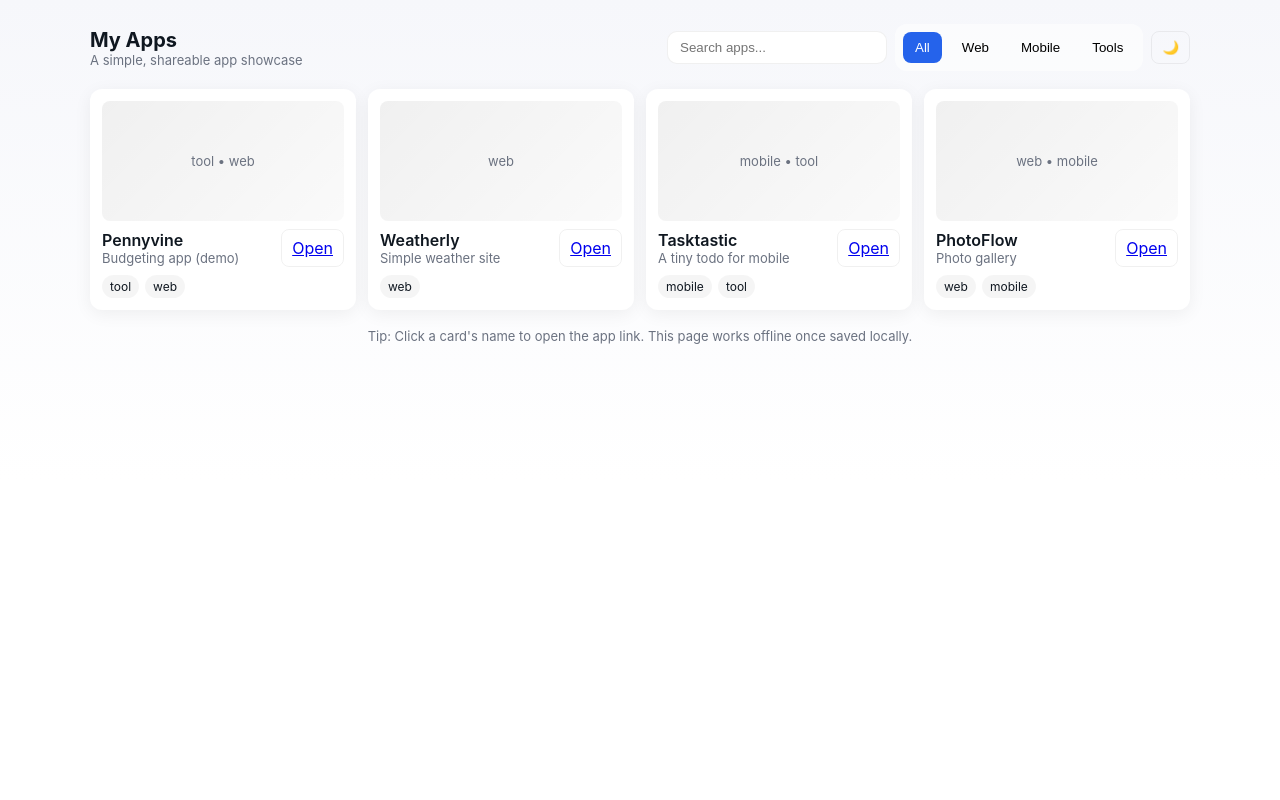
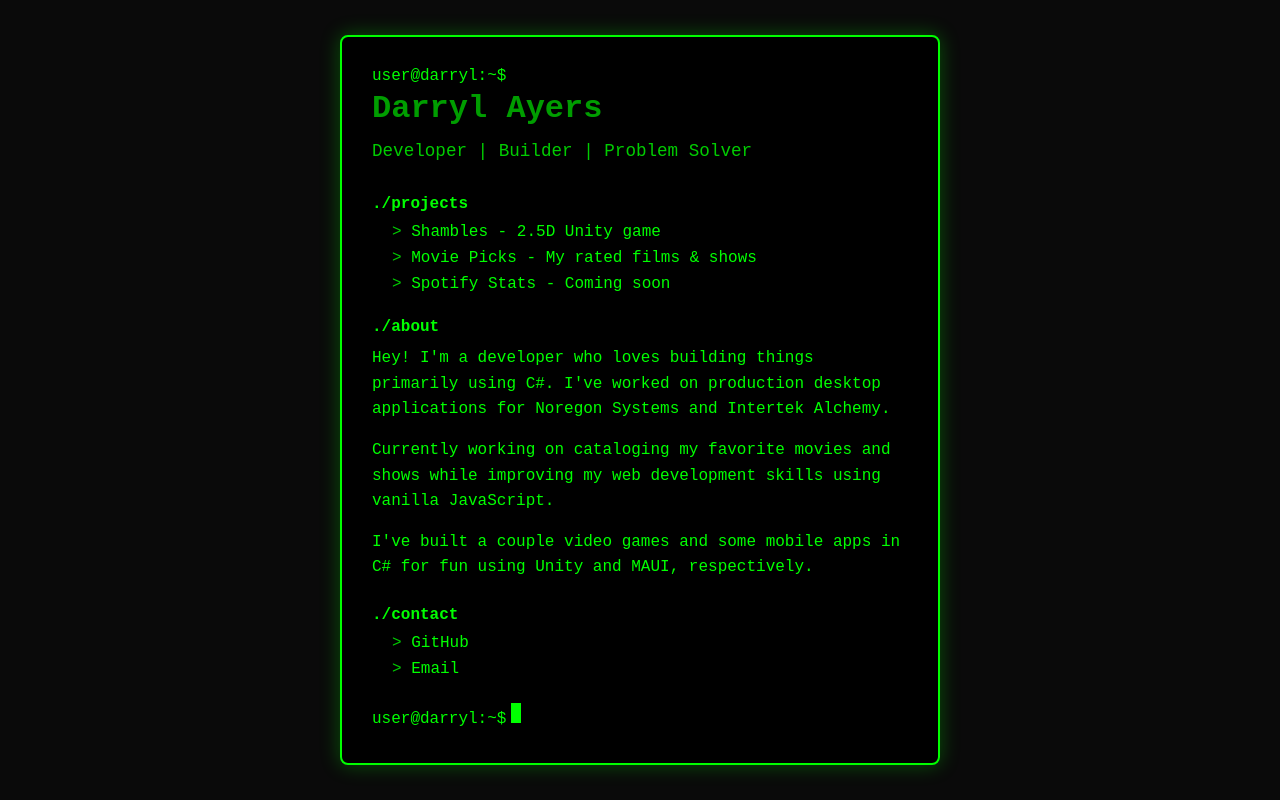
Before and after one commit to darrylayers/darrylayers.github.io, a plain HTML site: page index.html in a window 1280 px wide. Drawn offline with Linux system fonts and the light colour scheme.

Commit message:
Refactor index.html for personal portfolio layout
Updated the structure and styling of the HTML document, including changes to the header, main content, and footer sections. Added new styling rules and sections for a personal portfolio.

```diff
--- a/index.html
+++ b/index.html
@@ -1,193 +1,150 @@
-<!doctype html>
+<!DOCTYPE html>
 <html lang="en">
 <head>
-  <meta charset="utf-8" />
-  <meta name="viewport" content="width=device-width,initial-scale=1" />
-  <title>My Apps — Showcase</title>
+    <meta charset="UTF-8">
+    <meta name="viewport" content="width=device-width, initial-scale=1.0">
+    <title>Darryl Ayers</title>
     <style>
-    :root{
-      --bg: #f6f7fb;
-      --card: #ffffff;
-      --text: #0f1720;
-      --muted: #6b7280;
-      --accent: #2563eb;
-      --glass: rgba(255,255,255,0.6);
+        * {
+            margin: 0;
+            padding: 0;
+            box-sizing: border-box;
         }
-    [data-theme="dark"]{
-      --bg: #0b1220;
-      --card: #071028;
-      --text: #e6eef8;
-      --muted: #9aa7bf;
-      --accent: #4f8cff;
-      --glass: rgba(255,255,255,0.04);
+
+        body {
+            font-family: 'Courier New', monospace;
+            background: #0a0a0a;
+            color: #00ff00;
+            min-height: 100vh;
+            display: flex;
+            align-items: center;
+            justify-content: center;
+            padding: 20px;
         }
-    *{box-sizing:border-box}
-    body{
-      margin:0; font-family:Inter,ui-sans-serif,system-ui,-apple-system,"Segoe UI",Roboto,"Helvetica Neue",Arial;
-      background:linear-gradient(180deg,var(--bg), #ffffff 60%);
-      color:var(--text);
-      -webkit-font-smoothing:antialiased;
-      min-height:100vh;
-      padding:24px;
+
+        .container {
+            max-width: 600px;
+            width: 100%;
         }
-    .page{
-      max-width:1100px;margin:0 auto;
+
+        .terminal {
+            background: #000;
+            border: 2px solid #00ff00;
+            border-radius: 8px;
+            padding: 30px;
+            box-shadow: 0 0 20px rgba(0, 255, 0, 0.3);
         }
-    header{display:flex;gap:12px;align-items:center;justify-content:space-between;margin-bottom:18px}
-    h1{font-size:20px;margin:0}
-    .controls{display:flex;gap:8px;align-items:center}
-    .search{padding:8px 12px;border-radius:10px;border:1px solid rgba(0,0,0,0.06);background:var(--card);min-width:220px}
-    .tabs{display:flex;gap:8px;padding:8px;background:var(--glass);border-radius:12px}
-    .tab{padding:8px 12px;border-radius:8px;background:transparent;border:none;cursor:pointer}
-    .tab[aria-selected="true"]{background:var(--accent);color:white}
-    main{margin-top:14px}
-    .grid{display:grid;grid-template-columns:repeat(auto-fill,minmax(220px,1fr));gap:12px}
-    .card{background:var(--card);border-radius:12px;padding:12px;box-shadow:0 4px 18px rgba(10,10,12,0.06);display:flex;flex-direction:column;gap:8px}
-    .screenshot{height:120px;border-radius:8px;background:linear-gradient(135deg,rgba(0,0,0,0.06),rgba(0,0,0,0.02));display:flex;align-items:center;justify-content:center;color:var(--muted);font-size:13px}
-    .meta{display:flex;justify-content:space-between;align-items:center}
-    .name{font-weight:600}
-    .desc{font-size:13px;color:var(--muted)}
-    .tags{display:flex;gap:6px;flex-wrap:wrap}
-    .tag{font-size:12px;padding:4px 8px;border-radius:999px;background:rgba(0,0,0,0.04)}
-    .actions{display:flex;gap:8px}
-    .btn{padding:8px 10px;border-radius:8px;border:1px solid rgba(0,0,0,0.06);background:transparent;cursor:pointer}
-    footer{margin-top:18px;color:var(--muted);font-size:13px;text-align:center}
-    @media (max-width:600px){header{flex-direction:column;align-items:stretch} .controls{justify-content:space-between}}
+
+        .prompt {
+            color: #00ff00;
+            margin-bottom: 5px;
+        }
+
+        h1 {
+            font-size: 2em;
+            margin-bottom: 10px;
+            animation: blink 1.5s ease-in-out infinite;
+        }
+
+        @keyframes blink {
+            0%, 100% { opacity: 1; }
+            50% { opacity: 0.5; }
+        }
+
+        .tagline {
+            color: #00cc00;
+            margin-bottom: 30px;
+            font-size: 1.1em;
+        }
+
+        .section {
+            margin-bottom: 25px;
+        }
+
+        .section-title {
+            color: #00ff00;
+            font-weight: bold;
+            margin-bottom: 10px;
+        }
+
+        .links {
+            list-style: none;
+            padding-left: 20px;
+        }
+
+        .links li {
+            margin-bottom: 8px;
+        }
+
+        .links a {
+            color: #00ff00;
+            text-decoration: none;
+            transition: all 0.3s ease;
+        }
+
+        .links a:hover {
+            color: #fff;
+            text-shadow: 0 0 10px #00ff00;
+        }
+
+        .links a::before {
+            content: "> ";
+            color: #00cc00;
+        }
+
+        .cursor {
+            display: inline-block;
+            width: 10px;
+            height: 20px;
+            background: #00ff00;
+            animation: cursor-blink 1s step-end infinite;
+            margin-left: 5px;
+        }
+
+        @keyframes cursor-blink {
+            0%, 100% { opacity: 1; }
+            50% { opacity: 0; }
+        }
+
+        p {
+            line-height: 1.6;
+            margin-bottom: 15px;
+        }
     </style>
 </head>
 <body>
-  <div class="page" id="page">
-    <header>
-      <div>
-        <h1>My Apps</h1>
-        <div style="color:var(--muted);font-size:13px">A simple, shareable app showcase</div>
-      </div>
-      <div class="controls">
-        <input id="search" class="search" placeholder="Search apps..." aria-label="Search apps">
-        <div class="tabs" role="tablist" aria-label="App categories">
-          <button class="tab" role="tab" data-filter="all" aria-selected="true">All</button>
-          <button class="tab" role="tab" data-filter="web">Web</button>
-          <button class="tab" role="tab" data-filter="mobile">Mobile</button>
-          <button class="tab" role="tab" data-filter="tool">Tools</button>
-        </div>
-        <button id="themeToggle" class="btn" title="Toggle theme">🌙</button>
-      </div>
-    </header>
+    <div class="container">
+        <div class="terminal">
+            <div class="prompt">user@darryl:~$</div>
+            <h1>Darryl Ayers</h1>
+            <p class="tagline">Developer | Builder | Problem Solver</p>
 
-    <main>
-      <section id="appsGrid" class="grid" aria-live="polite">
-        <!-- Cards inserted by JS -->
-      </section>
-    </main>
-
-    <footer>
-      Tip: Click a card's name to open the app link. This page works offline once saved locally.
-    </footer>
+            <div class="section">
+                <div class="section-title">./projects</div>
+                <ul class="links">
+                    <li><a href="/projects/shambles/home.html">Shambles - 2.5D Unity game</a></li>
+                    <li><a href="/projects/picks/home.html">Movie Picks - My rated films & shows</a></li>
+					<li><a href="#">Spotify Stats - Coming soon</a></li>
+                </ul>
             </div>
 
-  <template id="cardTpl">
-    <article class="card" data-categories="">
-      <div class="screenshot">No image</div>
-      <div class="meta">
-        <div>
-          <div class="name"></div>
-          <div class="desc"></div>
+            <div class="section">
+                <div class="section-title">./about</div>
+                <p>Hey! I'm a developer who loves building things primarily using C#. I've worked on production desktop applications for Noregon Systems and Intertek Alchemy.</p>
+                <p>Currently working on cataloging my favorite movies and shows while improving my web development skills using vanilla JavaScript.</p>
+				<p>I've built a couple video games and some mobile apps in C# for fun using Unity and MAUI, respectively.</p>
             </div>
-        <div class="actions">
-          <a class="btn open" target="_blank" rel="noopener">Open</a>
+
+            <div class="section">
+                <div class="section-title">./contact</div>
+                <ul class="links">
+                    <li><a href="https://github.com/darrylayers">GitHub</a></li>
+                    <li><a href="darryl@darrylayers.com">Email</a></li>
+                </ul>
+            </div>
+
+            <div class="prompt">user@darryl:~$<span class="cursor"></span></div>
         </div>
     </div>
-      <div class="tags" aria-hidden="true"></div>
-    </article>
-  </template>
-
-  <script>
-    // Example apps data - replace with your own
-    const apps = [
-      {name:'Pennyvine', desc:'Budgeting app (demo)', categories:['tool','web'], url:'#', image:''},
-      {name:'Weatherly', desc:'Simple weather site', categories:['web'], url:'#', image:''},
-      {name:'Tasktastic', desc:'A tiny todo for mobile', categories:['mobile','tool'], url:'#', image:''},
-      {name:'PhotoFlow', desc:'Photo gallery', categories:['web','mobile'], url:'#', image:''},
-    ];
-
-    const grid = document.getElementById('appsGrid');
-    const tpl = document.getElementById('cardTpl');
-    const search = document.getElementById('search');
-    const tabs = Array.from(document.querySelectorAll('.tab'));
-    let activeFilter = 'all';
-
-    function render(list){
-      grid.innerHTML = '';
-      if(list.length === 0){
-        grid.innerHTML = '<div style="grid-column:1/-1;color:var(--muted);padding:32px;text-align:center">No apps match.</div>';
-        return;
-      }
-      list.forEach(a => {
-        const node = tpl.content.cloneNode(true);
-        const article = node.querySelector('article');
-        article.dataset.categories = a.categories.join(' ');
-        const shot = node.querySelector('.screenshot');
-        if(a.image){
-          const img = document.createElement('img'); img.src = a.image; img.alt = a.name; img.style.width='100%'; img.style.height='100%'; img.style.objectFit='cover'; img.style.borderRadius='8px';
-          shot.innerHTML=''; shot.appendChild(img);
-        } else {
-          shot.textContent = a.categories.join(' • ');
-        }
-        node.querySelector('.name').textContent = a.name;
-        node.querySelector('.desc').textContent = a.desc;
-        const open = node.querySelector('.open'); open.href = a.url;
-        const tags = node.querySelector('.tags');
-        a.categories.forEach(t=>{
-          const s = document.createElement('span'); s.className='tag'; s.textContent = t; tags.appendChild(s);
-        });
-        grid.appendChild(node);
-      });
-    }
-
-    function applyFilter(){
-      const q = search.value.trim().toLowerCase();
-      const filtered = apps.filter(a => {
-        const byTab = activeFilter === 'all' ? true : a.categories.includes(activeFilter);
-        const byQuery = q === '' ? true : (a.name.toLowerCase().includes(q) || a.desc.toLowerCase().includes(q) || a.categories.join(' ').includes(q));
-        return byTab && byQuery;
-      });
-      render(filtered);
-    }
-
-    // tab behavior
-    tabs.forEach(t => {
-      t.addEventListener('click', ()=>{
-        tabs.forEach(x=>x.setAttribute('aria-selected', 'false'));
-        t.setAttribute('aria-selected', 'true');
-        activeFilter = t.dataset.filter;
-        applyFilter();
-      });
-    });
-
-    search.addEventListener('input', ()=>applyFilter());
-
-    // theme toggle
-    const themeToggle = document.getElementById('themeToggle');
-    const root = document.documentElement;
-    function setTheme(dark){
-      if(dark){ root.setAttribute('data-theme','dark'); themeToggle.textContent='☀️'; localStorage.setItem('theme','dark'); }
-      else{ root.removeAttribute('data-theme'); themeToggle.textContent='🌙'; localStorage.setItem('theme','light'); }
-    }
-    themeToggle.addEventListener('click', ()=> setTheme(!(root.hasAttribute('data-theme'))));
-    // restore theme
-    if(localStorage.getItem('theme') === 'dark') setTheme(true);
-
-    // initial render
-    render(apps);
-
-    // Accessibility: keyboard switching for tabs
-    document.querySelectorAll('[role="tab"]').forEach((tab, i, list)=>{
-      tab.addEventListener('keydown', (e)=>{
-        if(e.key === 'ArrowRight') list[(i+1)%list.length].focus();
-        if(e.key === 'ArrowLeft') list[(i-1+list.length)%list.length].focus();
-        if(e.key === 'Enter' || e.key === ' ') tab.click();
-      });
-    });
-  </script>
 </body>
 </html>
```
Lines whose indentation alone changed are shown as unchanged.
